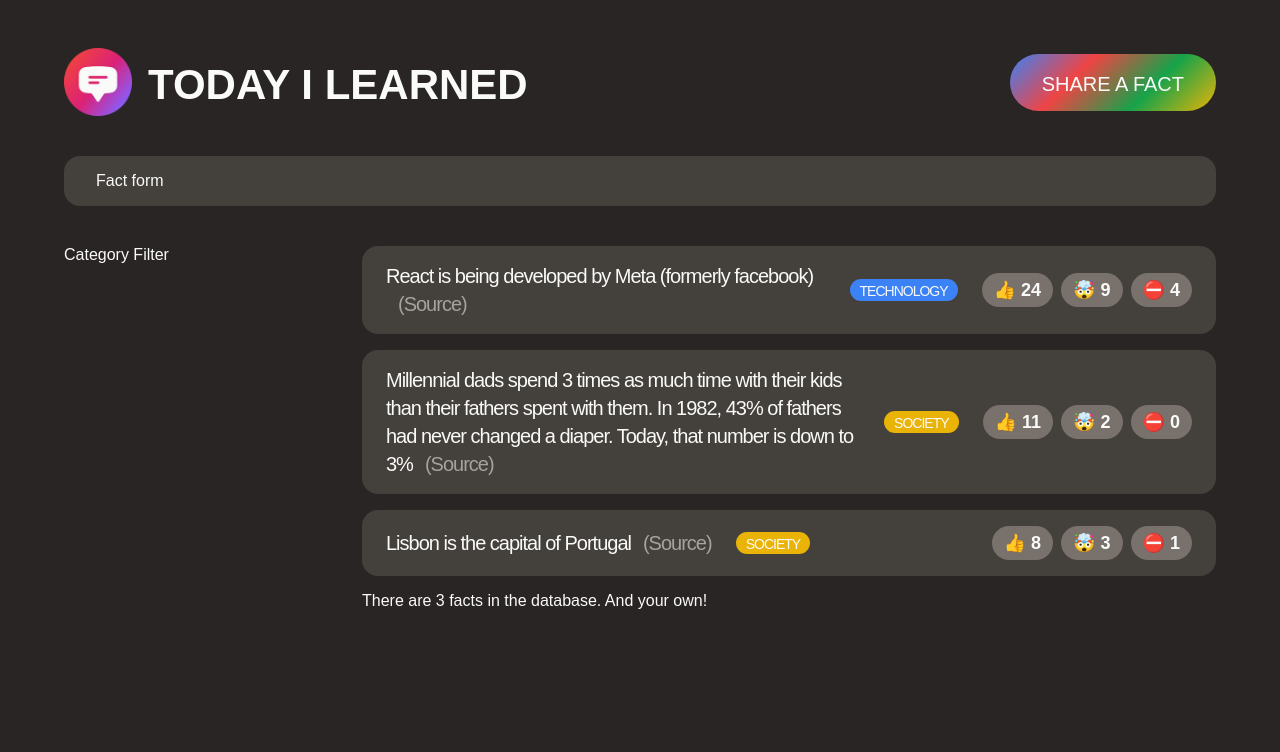
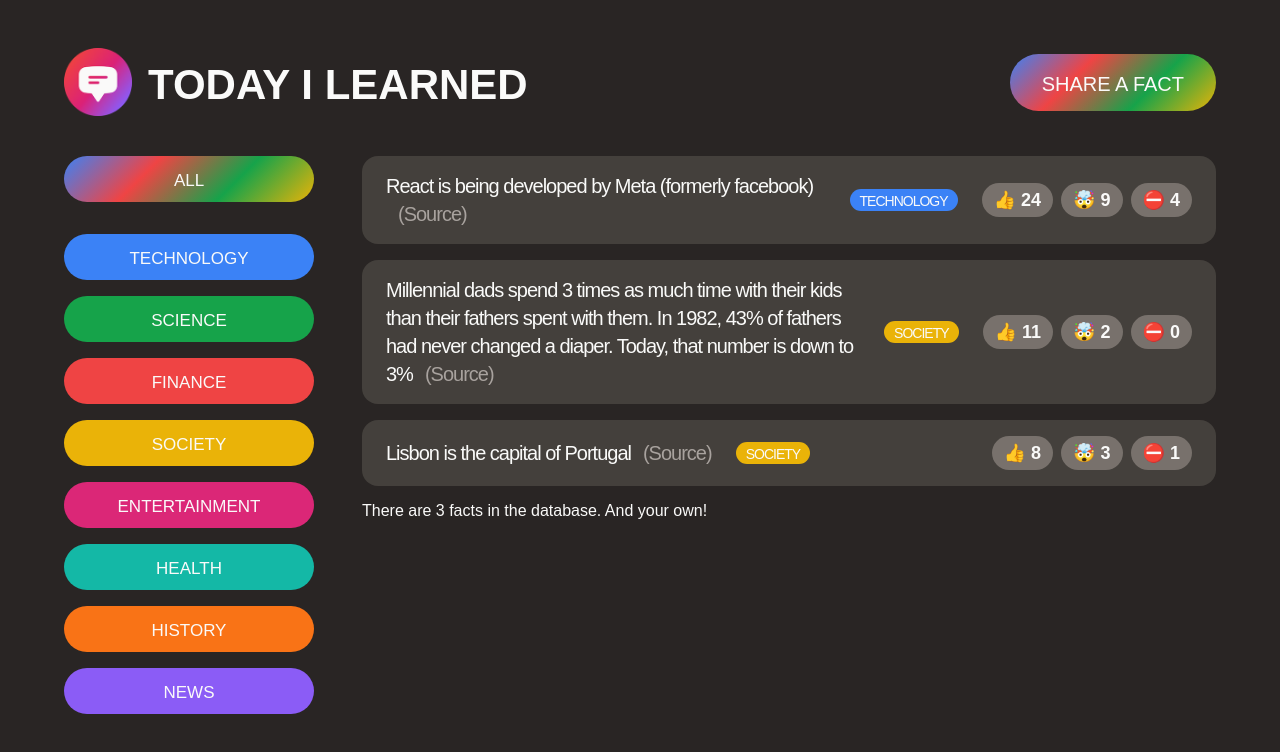
Before and after one commit to lenderisfree/today-I-learned, a React (Create React App) app: page / in a window 1280 px wide. Shown: the top 752 px of the page. Built offline with nearby package versions, Linux system fonts and the light colour scheme; a web font is replaced by a local one.

Commit message:
Setting states in the app

```diff
--- a/src/App.js
+++ b/src/App.js
@@ -1,15 +1,5 @@
+import { useState } from "react";
 import "./style.css";
-
-const CATEGORIES = [
-  { name: "technology", color: "#3b82f6" },
-  { name: "science", color: "#16a34a" },
-  { name: "finance", color: "#ef4444" },
-  { name: "society", color: "#eab308" },
-  { name: "entertainment", color: "#db2777" },
-  { name: "health", color: "#14b8a6" },
-  { name: "history", color: "#f97316" },
-  { name: "news", color: "#8b5cf6" },
-];
 
 const initialFacts = [
   {
@@ -45,20 +35,29 @@
   },
 ];
 
+function Counter() {
+  const [count, setCount] = useState(0);
+  return (
+    <div>
+      <span style={{ fontSize: "40px" }}>{count}</span>
+      <button className="btn btn-large" onClick={() => setCount((c) => c + 1)}>
+        +1
+      </button>
+    </div>
+  );
+}
+
 function App() {
-  const appTitle = "Today I Learned";
+  // 1. define state variable
+  const [showForm, setShowForm] = useState(false);
 
   return (
     <>
-      {/* HEADER */}
-      <header className="header">
-        <div className="logo">
-          <img src="logo.png" alt="Today I Learned Logo" />
-          <h1>{appTitle}</h1>
-        </div>
-        <button className="btn btn-large btn-open">Share a fact</button>
-      </header>
-      <NewFactForm />
+     <Header showForm = {showForm} setShowForm = {setShowForm}/>
+
+      {/* 2. use state variable */}
+      {showForm ? <NewFactForm /> : null}
+
       <main className="main">
         <CategoryFilter />
         <FactList />
@@ -67,12 +66,61 @@
   );
 }
 
+function Header({showForm, setShowForm}) {
+  const appTitle = "Today I Learned";
+
+  return (
+    <header className="header">
+      <div className="logo">
+        <img src="logo.png" alt="Today I Learned Logo" />
+        <h1>{appTitle}</h1>
+      </div>
+      <button
+        className="btn btn-large btn-open"
+        // 3. update state variable
+        onClick={() => setShowForm((show) => !show)}
+      >
+        {showForm ? 'Close' : "Share a fact"}
+      </button>
+    </header>
+  );
+}
+
 function NewFactForm() {
   return <form className="fact-form">Fact form</form>;
 }
 
+const CATEGORIES = [
+  { name: "technology", color: "#3b82f6" },
+  { name: "science", color: "#16a34a" },
+  { name: "finance", color: "#ef4444" },
+  { name: "society", color: "#eab308" },
+  { name: "entertainment", color: "#db2777" },
+  { name: "health", color: "#14b8a6" },
+  { name: "history", color: "#f97316" },
+  { name: "news", color: "#8b5cf6" },
+];
+
 function CategoryFilter() {
-  return <aside>Category Filter</aside>;
+  return (
+    <aside>
+      <ul>
+        <li className="category">
+          <button className="btn btn-all-categories">All</button>
+        </li>
+        {CATEGORIES.map((cat) => (
+          <li key={cat.name} className="category">
+            <button
+              className="btn btn-category"
+              style={{ backgroundColor: cat.color }}
+            >
+              {cat.name}
+            </button>
+          </li>
+        ))}
+      </ul>
+    </aside>
+  );
 }
 
 function FactList() {
@@ -82,7 +130,7 @@
     <section>
       <ul className="facts-list">
         {facts.map((fact) => (
-          <Fact key={fact.id}  fact={fact} />
+          <Fact key={fact.id} fact={fact} />
         ))}
       </ul>
       <p>There are {facts.length} facts in the database. And your own!</p>
@@ -90,7 +138,7 @@
   );
 }
 
-function Fact({ fact}) {
+function Fact({ fact }) {
   return (
     <li className="fact">
       <p>
```
